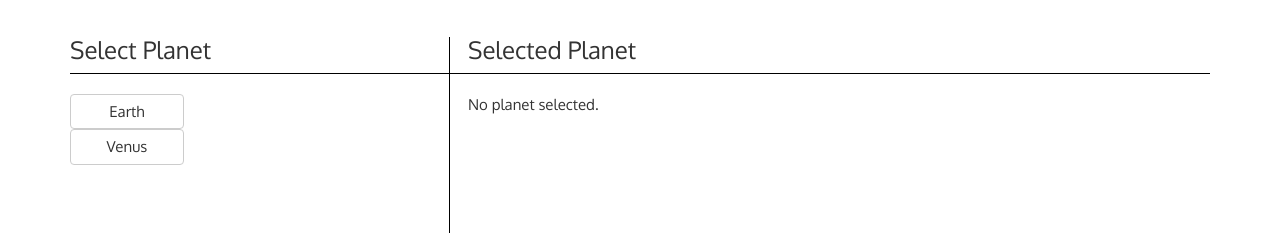
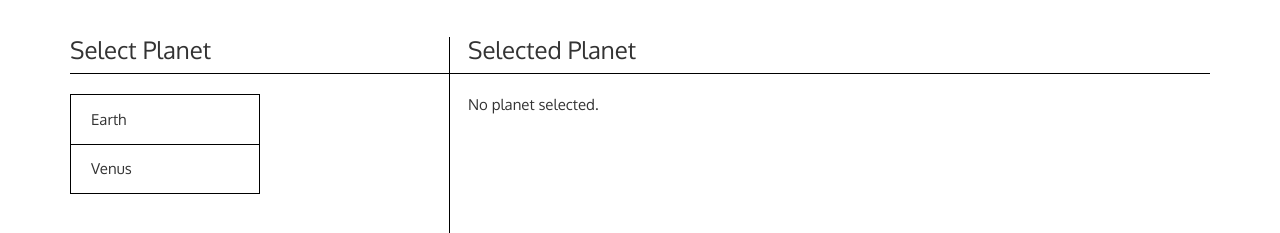
Before and after one commit to Megawats777/PlanetViewer, a plain HTML site: page index.html in a window 1280 px wide. Shown: the part 73-306 px from the top of the page. Drawn offline with Linux system fonts and the light colour scheme.

Commit message:
Started styling planet select buttons by removing borders and changing colours

```diff
--- a/AltDimensionStyles.css
+++ b/AltDimensionStyles.css
@@ -19,3 +19,11 @@ body
 {
     border-right: 1px solid #0288D1;
 }
+
+.PlanetSelection button
+{
+    border-color: #0288D1;
+
+    background-color: rgba(40, 40, 40);
+    color: #0288D1;
+}
--- a/Logic.js
+++ b/Logic.js
@@ -80,6 +80,13 @@ function createPlanetSelectionButtons()
         newButton.appendChild(document.createTextNode(PlanetList[i].Name_Offical));
         newButton.setAttribute("class", "btn btn-default");
         newButton.setAttribute("onclick", "displayPlanet(" + i + ")");
+
+        // If the current index is not the last part of the array
+        // Remove the bottom border
+        if (i != (PlanetList.length - 1))
+        {
+            newButton.style.borderBottom = "0px";
+        }
 
         buttonSpawnPoint.appendChild(newButton);
     }
--- a/MainContentStyle.css
+++ b/MainContentStyle.css
@@ -36,9 +36,14 @@
 .PlanetSelection button
 {
     font-size: 15px;
+    border-radius: 0px;
+    text-align: left;
 
     display: block;
-    width: 30%;
+    width: 50%;
+    height: 50px;
+
+    padding-left: 20px;
 }
 
 .DsPlanetContent
--- a/Style.css
+++ b/Style.css
@@ -14,3 +14,8 @@ body
 {
     border-right: 1px solid black;
 }
+
+.PlanetSelection button
+{
+    border-color: black;
+}
```
